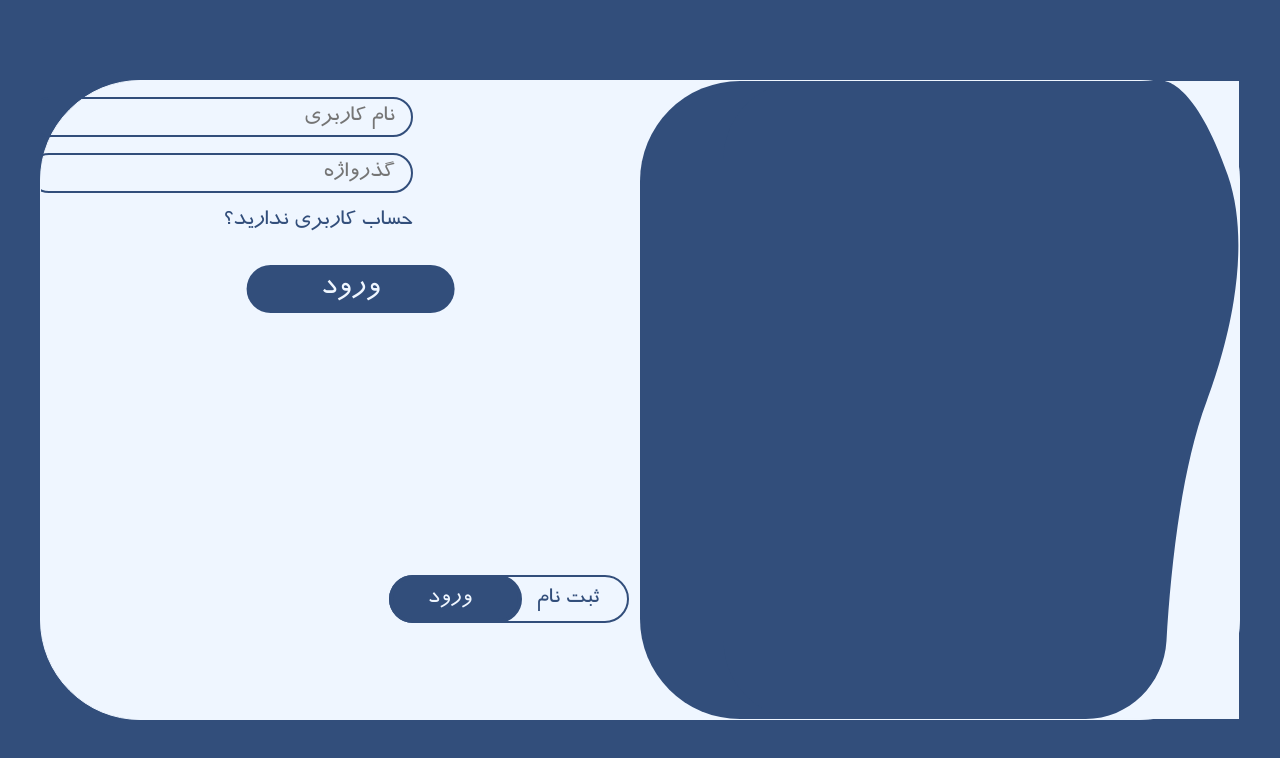
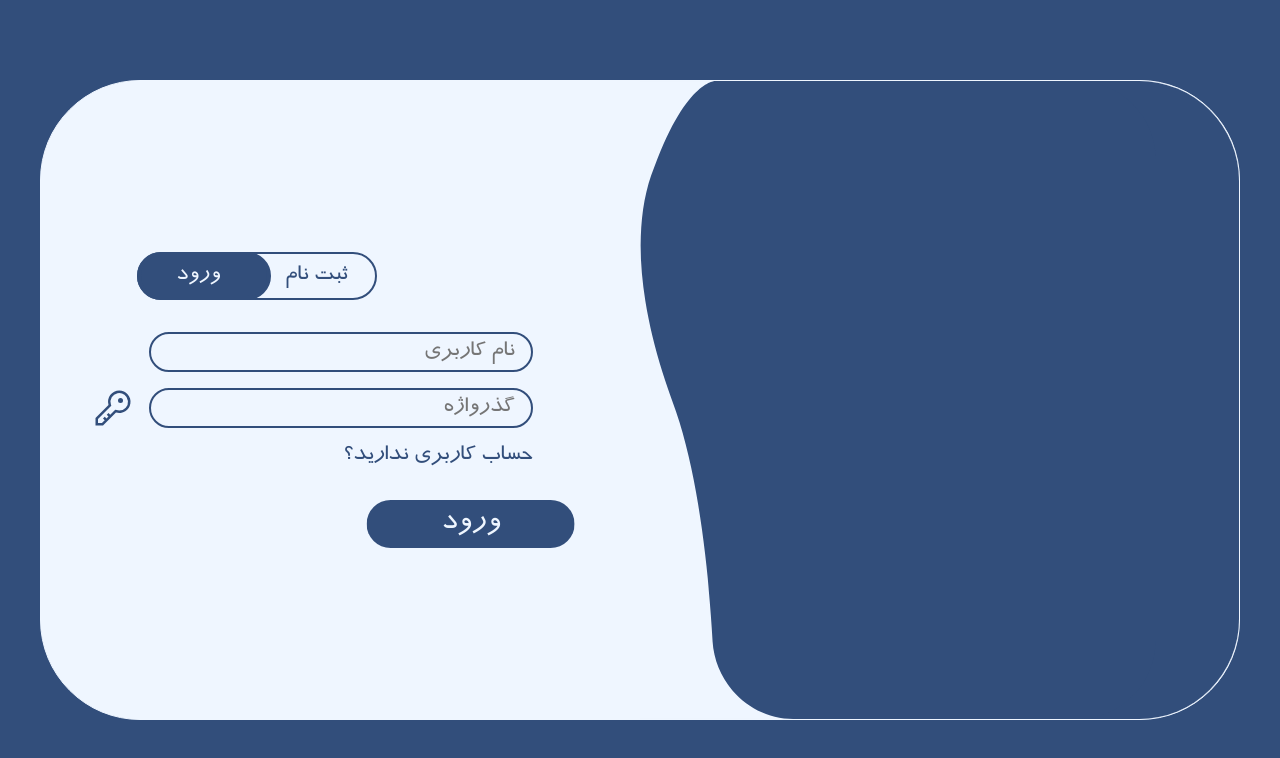
Before and after one commit to Navid079/Project, a React (Create React App) app in the folder frontend/: page / in a window 1280 px wide. Shown: the top 758 px of the page. Built offline with nearby package versions, Linux system fonts and the light colour scheme; some icons are missing.

Commit message:
class names changed

```diff
--- a/frontend/src/pages/Index/Index.css
+++ b/frontend/src/pages/Index/Index.css
@@ -4,6 +4,7 @@
   background-color: var(--clr-white);
   width: 100%;
   min-height: 100vh;
+  border: 10px solid black;
 }
 
 .index__wave {
@@ -30,21 +31,21 @@
   --tgl-font-size: 1rem;
 }
 
-.index__signup-controls {
+.index__controls {
   display: flex;
   flex-direction: column;
   align-items: center;
   margin-top: 1rem;
 }
 
-.index__signup-txt-input {
+.index__txt-input {
   --txt-width: 60vw;
   --txt-height: 2rem;
   margin-bottom: 1rem;
   --txt-font-size: 1rem;
 }
 
-.index__signup-link {
+.index__link {
   background-color: transparent;
   border: none;
   cursor: pointer;
@@ -54,18 +55,22 @@
   text-align: right;
 }
 
-.index__signup-submit-container {
+.index__submit-container {
   width: 60vw;
   display: flex;
   justify-content: flex-start;
 }
 
-.index__signup-submit {
+.index__submit {
   --btn-width: 8rem;
   --btn-height: 2rem;
   --btn-font-size: 1.5rem;
   transform: translateX(-40%);
   margin-top: 2rem;
+}
+
+.g-flipped {
+  transform: rotateY(180deg);
 }
 
 /*
@@ -79,15 +84,15 @@
     --tgl-width: 15rem;
     --tgl-font-size: 1.5rem;
   }
-  .index__signup-txt-input {
+  .index__txt-input {
     --txt-width: 45vw;
     --txt-height: 3rem;
     --txt-font-size: 1.5rem;
   }
-  .index__signup-link {
+  .index__link {
     font-size: 1.5rem;
   }
-  .index__signup-submit {
+  .index__submit {
     --btn-height: 3rem;
     --btn-width: 13rem;
     --btn-font-size: 2rem;
@@ -142,22 +147,26 @@
     transform: translateX(-40%);
     flex-shrink: 0;
   }
-  .index__signup-txt-input {
+  .index__toggle--flipped {
+    transform: translateX(40%) !important;
+    align-self: flex-start;
+  }
+  .index__txt-input {
     --txt-width: 30vw;
     --txt-height: 2.5rem;
   }
-  .index__signup-link {
+  .index__link {
     width: 30vw;
   }
 
-  .index__signup-submit-container {
+  .index__submit-container {
     width: 30vw;
   }
-  .index__signup-submit {
+  .index__submit {
     transform: translateX(-20%);
   }
   .index__submit--flipped {
-    transform: translateX(20%);
+    transform: translateX(-20%) rotateY(180deg) !important;
   }
 }
 
@@ -165,6 +174,9 @@
 
   .index__toggle {
     transform: translateX(-50%);
+  }
+  .index__toggle--flipped {
+    transform: translateX(50%) !important;
   }
   .index {
     height: 90vh;
@@ -187,20 +199,20 @@
     --tgl-height: 6rem;
     --tgl-font-size: 3rem;
   }
-  .index__signup-txt-input {
+  .index__txt-input {
     --txt-width: 50rem;
     --txt-height: 6rem;
     margin-bottom: 2.5rem;
     --txt-font-size: 3rem;
   }
-  .index__signup-link {
+  .index__link {
     font-size: 3rem;
     width: 50rem;
   }
-  .index__signup-submit-container {
+  .index__submit-container {
     width: 50rem;
   }
-  .index__signup-submit {
+  .index__submit {
     --btn-width: 25rem;
     --btn-height: 6rem;
     --btn-font-size: 3rem;
--- a/frontend/src/pages/Index/Index.js
+++ b/frontend/src/pages/Index/Index.js
@@ -21,28 +21,28 @@ export default function Index() {
   };
 
   return (
-    <div className="index flipped">
+    <div className="index g-flipped">
       {/* =========         WAVE         ========= */}
       <div className="index__wave" />
 
-      <main className="index__body flipped">
+      <main className="index__body g-flipped">
         {/* =========        TOGGLE        ========= */}
         <Toggle
-          className="index__toggle"
+          className="index__toggle index__toggle--flipped"
           leftLabel="ورود"
           rightLabel="ثبت نام"
           onToggle={toggleHandler}
         />
 
         {/* =========    FORM CONTAINERS    ========= */}
-        <div className="index__controls">
+        <div className="index__controls-container">
           {/* ========= LOGIN FORM CONTAINER ========= */}
           <form
-            className="index__signup-controls"
+            className="index__controls"
             onSubmit={loginSubmitHandler}
           >
             <IconInput
-              className="index__signup-txt-input"
+              className="index__txt-input"
               error={false}
               flipped={false}
               icon="healthicons:ui-user-profile-outline"
@@ -53,19 +53,19 @@ export default function Index() {
               error={true}
               icon="carbon:password"
               flipped={false}
-              className="index__signup-txt-input"
+              className="index__txt-input"
               type="password"
               placeholder="گذرواژه"
             />
-            <button className="index__signup-link">حساب کاربری ندارید؟</button>
-            <div className="index__signup-submit-container flipped">
-              <Button className="index__signup-submit index__submit--flipped">ورود</Button>
+            <button className="index__link">حساب کاربری ندارید؟</button>
+            <div className="index__submit-container g-flipped">
+              <Button className="index__submit index__submit--flipped">ورود</Button>
             </div>
           </form>
 
           {/* ========= SIGNUP FORM CONTAINER ========= */}
           <form
-            className="index__signup-controls"
+            className="index__controls"
             onSubmit={signupSubmitHandler}
             style={{display: "none"}}
           >
@@ -73,7 +73,7 @@ export default function Index() {
               icon="healthicons:ui-user-profile-outline"
               error={true /*example*/}
               flipped={true}
-              className="index__signup-txt-input"
+              className="index__txt-input"
               type="text"
               placeholder="نام کاربری"
             />
@@ -81,33 +81,33 @@ export default function Index() {
               icon="akar-icons:phone"
               error={false /*example*/}
               flipped={true}
-              className="index__signup-txt-input"
+              className="index__txt-input"
               placeholder="تلفن همراه"
             />
             <IconInput
               icon="mdi-light:email"
               error={true /*example*/}
               flipped={true}
-              className="index__signup-txt-input"
+              className="index__txt-input"
               type="email"
               placeholder="ایمیل"
             />
             <IconInput
               icon="carbon:password"
               flipped={true}
-              className="index__signup-txt-input"
+              className="index__txt-input"
               type="password"
               placeholder="گذرواژه"
             />
             <IconInput
               flipped={true}
-              className="index__signup-txt-input"
+              className="index__txt-input"
               type="password"
               placeholder="تایید گذرواژه"
             />
-            <button className="index__signup-link">حساب کاربری دارید؟</button>
-            <div className="index__signup-submit-container">
-              <Button className="index__signup-submit">ثبت</Button>
+            <button className="index__link">حساب کاربری دارید؟</button>
+            <div className="index__submit-container">
+              <Button className="index__submit">ثبت</Button>
             </div>
           </form>
         </div>
```
